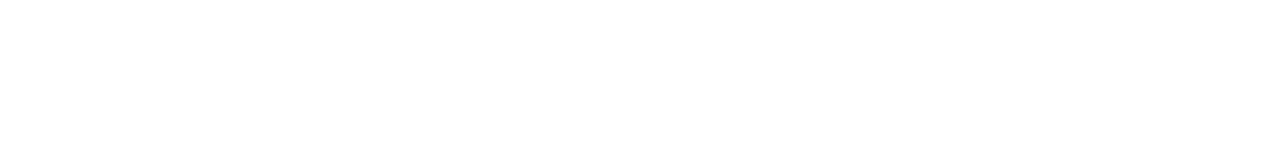
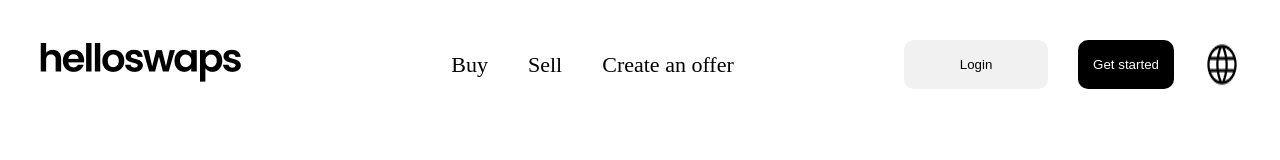
Before and after one commit to skSadi12/Assignment-1, a plain HTML site: page index.html in a window 1280 px wide. Drawn offline with Linux system fonts and the light colour scheme.

Commit message:
Nav bar done

```diff
--- a/index.html
+++ b/index.html
@@ -4,9 +4,30 @@
     <meta charset="UTF-8">
     <meta name="viewport" content="width=device-width, initial-scale=1.0">
     <link rel="stylesheet" href="style/style.css">
-    <title>Document</title>
+    <title>Assignment-1</title>
+   <link rel="shortcut icon" href="images/icon.png" type="image/x-icon">
 </head>
 <body>
-
+    <header>
+        <nav>
+            <div class="nav">
+                <div class="nav-1">
+                    <img src="images/Logo.png" alt="">
+                </div>
+                <div class="nav-2">
+                    <ul>
+                        <li><a href="#">Buy</a></li>
+                        <li><a href="#">Sell</a></li>
+                        <li><a href="#">Create an offer</a></li>
+                    </ul>
+                </div>
+                <div class="nav-3">
+                    <button class="butn-login"><a href="#">Login</a></button>
+                    <button class="butn-get"><a href="#">Get started</a></button>
+                    <img src="images/Frame.png" alt="">
+                </div>
+            </div>
+        </nav>
+    </header>
 </body>
 </html>
--- a/style/style.css
+++ b/style/style.css
@@ -0,0 +1,46 @@
+* {
+  margin: 0;
+}
+nav{
+    padding: 40px;
+}
+nav a {
+  text-decoration: none;
+  color: black;
+}
+nav li {
+  list-style: none;
+}
+.nav {
+  display: flex;
+  justify-content: center;
+  align-items: center;
+  justify-content: space-between;
+}
+.nav-2 ul {
+  display: flex;
+  gap: 40px;
+  font-size: 22px;
+}
+.nav-3 {
+  display: flex;
+  gap: 30px;
+}
+button {
+  border-radius: 10px;
+  padding: 15px;
+  border: none;
+  outline: none;
+}
+.butn-login {
+  background-color: #f1f1f1;
+  width: 144px;
+  height: 49px;
+}
+.butn-get {
+  background-color: #000000;
+  height: 49px;
+}
+.butn-get a {
+  color: white;
+}
```
Also changed, not shown: images/icon.png (added).
